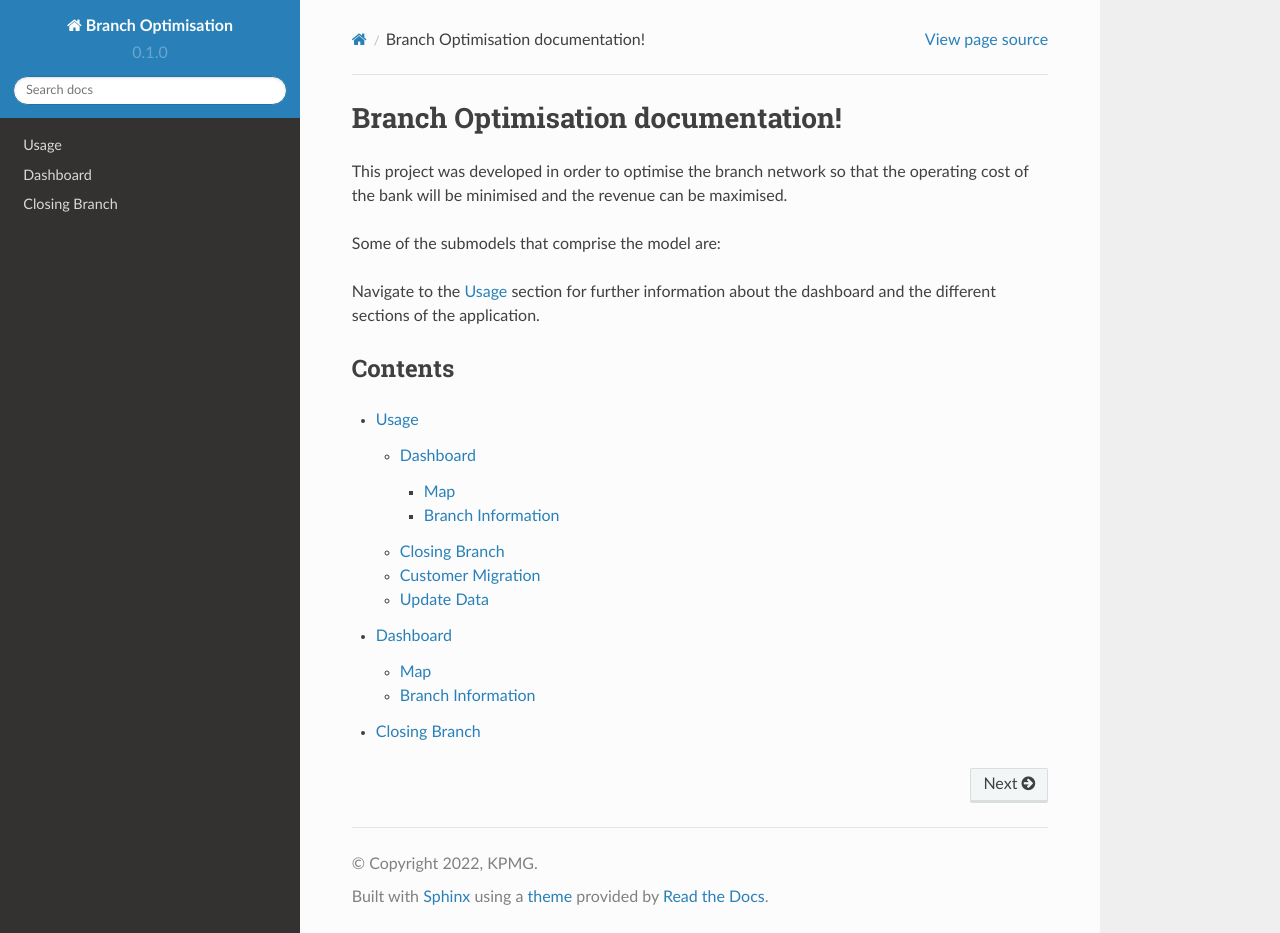
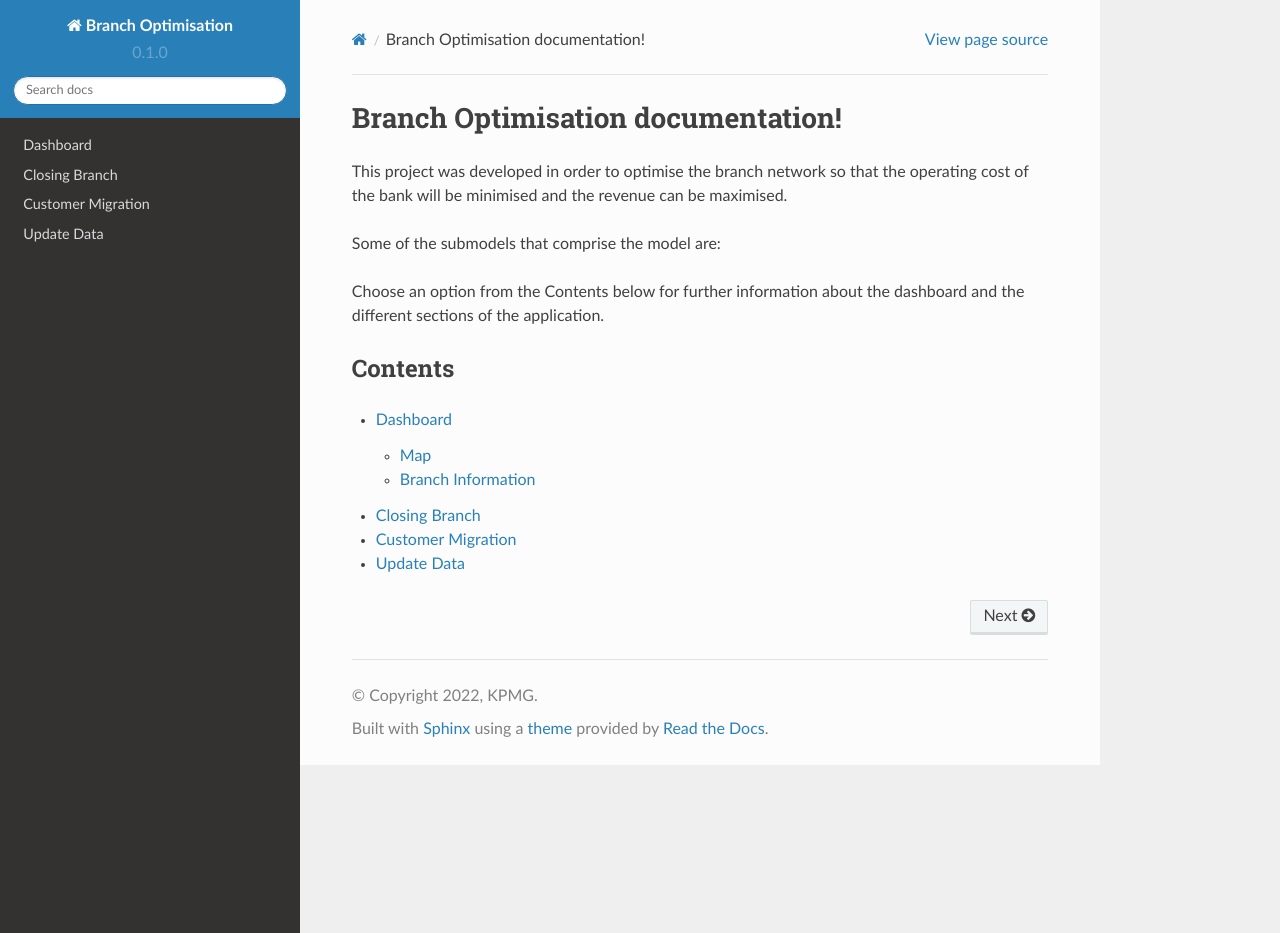
Before and after one commit to CharalambosIoannou/BranchOptimisation, a Sphinx documentation site: the page built from docs/source/index.rst, in a window 1280 px wide and 933 px high. Built offline with Sphinx 7.4.7 and the Read the Docs theme 2.0.0, drawn with Linux system fonts in a browser that asks for light colours.

Commit message:
Update index.rst

```diff
--- a/docs/source/index.rst
+++ b/docs/source/index.rst
@@ -8,7 +8,7 @@ This project was developed in order to optimise the branch network so that the o
 Some of the submodels that comprise the model are:
 
 
-Navigate to the :doc:`usage` section for further information about the dashboard and the different sections of the application.
+Choose an option from the Contents below for further information about the dashboard and the different sections of the application.
 
 
 
@@ -18,6 +18,7 @@ Contents
 
 .. toctree::
 
-   usage
    dashboard
    closing_branch
+   customer_migration
+   update
```
